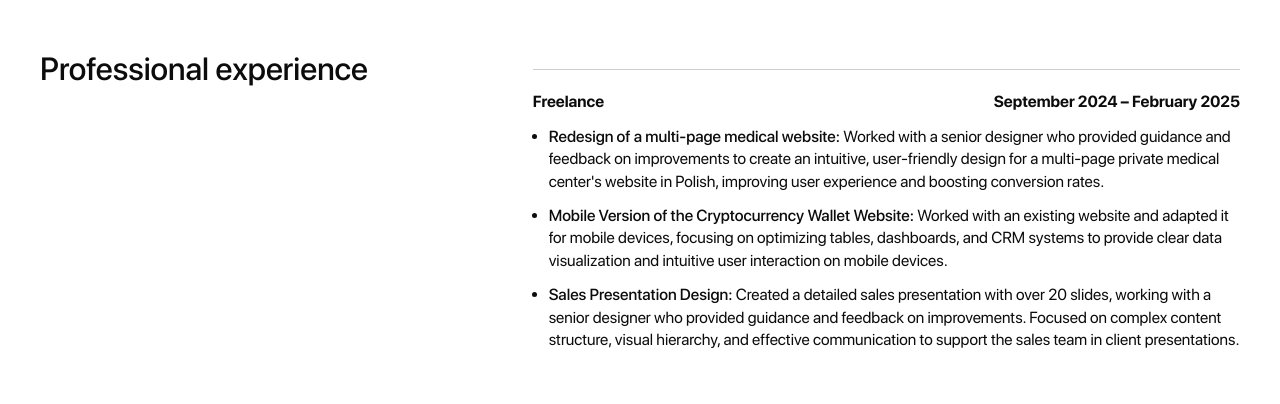
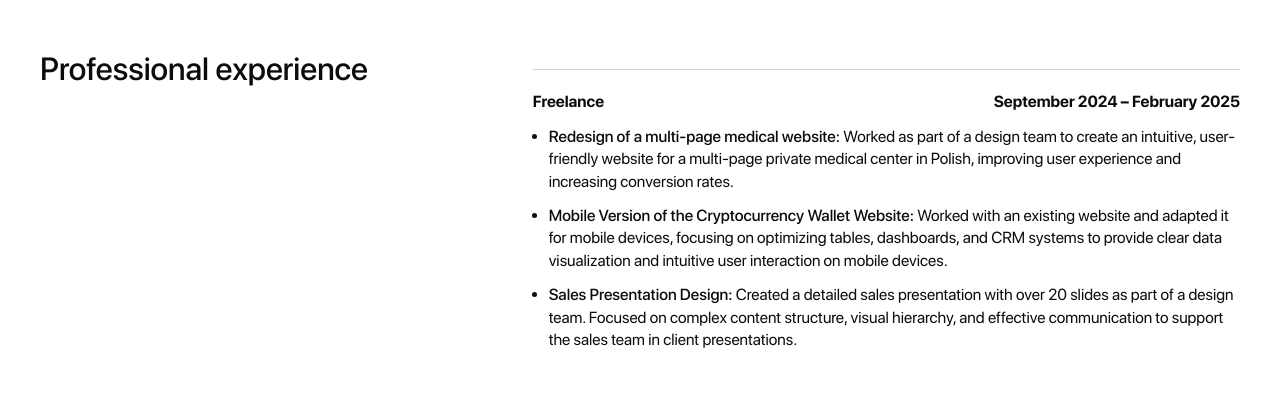
Before and after one commit to palinamarkovich/palinamarkovich.github.io, a website: page docs/index.html in a window 1280 px wide. Shown: the part 764-1168 px from the top of the page. Drawn offline with Linux system fonts and the light colour scheme.

Commit message:
Update experience texts

```diff
--- a/docs/index.html
+++ b/docs/index.html
@@ -63,9 +63,9 @@
 					</header>
 					<ul class="list experience-item__list">
 						<li class="item">
-							<strong>Redesign of a multi-page medical website:</strong> Worked with a senior designer who provided
-							guidance and feedback on improvements to create an intuitive, user-friendly design for a multi-page
-							private medical center's website in Polish, improving user experience and boosting conversion rates.
+							<strong>Redesign of a multi-page medical website:</strong> Worked as part of a design team to create an
+							intuitive, user-friendly website for a multi-page private medical center in Polish, improving user
+							experience and increasing conversion rates.
 						</li>
 						<li class="item">
 							<strong>Mobile Version of the Cryptocurrency Wallet Website:</strong> Worked with an existing website and
@@ -73,10 +73,9 @@
 							data visualization and intuitive user interaction on mobile devices.
 						</li>
 						<li class="item">
-							<strong>Sales Presentation Design:</strong> Created a detailed sales presentation with over 20 slides,
-							working with a senior designer who provided guidance and feedback on improvements. Focused on complex
-							content structure, visual hierarchy, and effective communication to support the sales team in client
-							presentations.
+							<strong>Sales Presentation Design:</strong> Created a detailed sales presentation with over 20 slides as
+							part of a design team. Focused on complex content structure, visual hierarchy, and effective communication
+							to support the sales team in client presentations.
 						</li>
 					</ul>
 				</li>
```
Also changed, not shown: index.html (+6 -7 lines).
